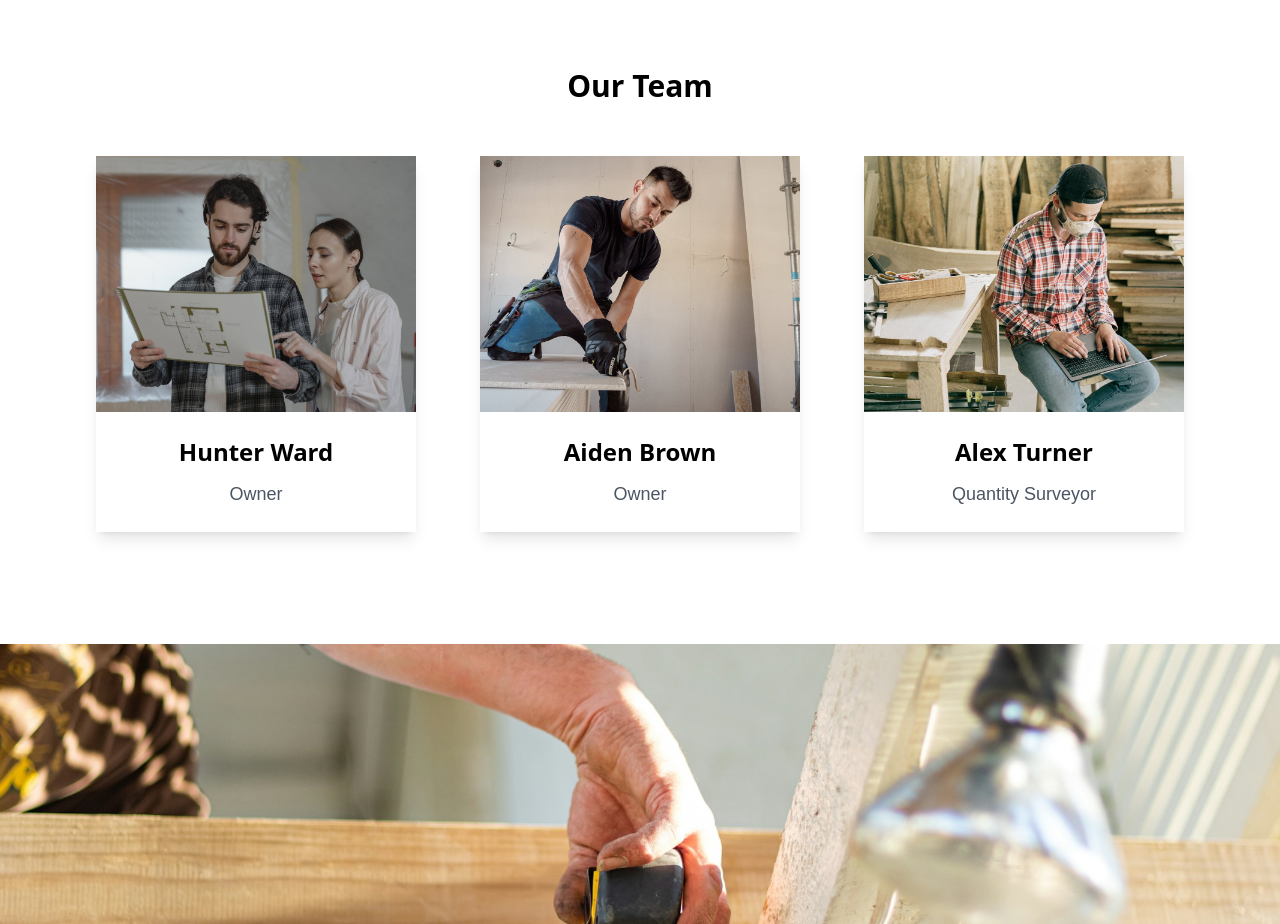
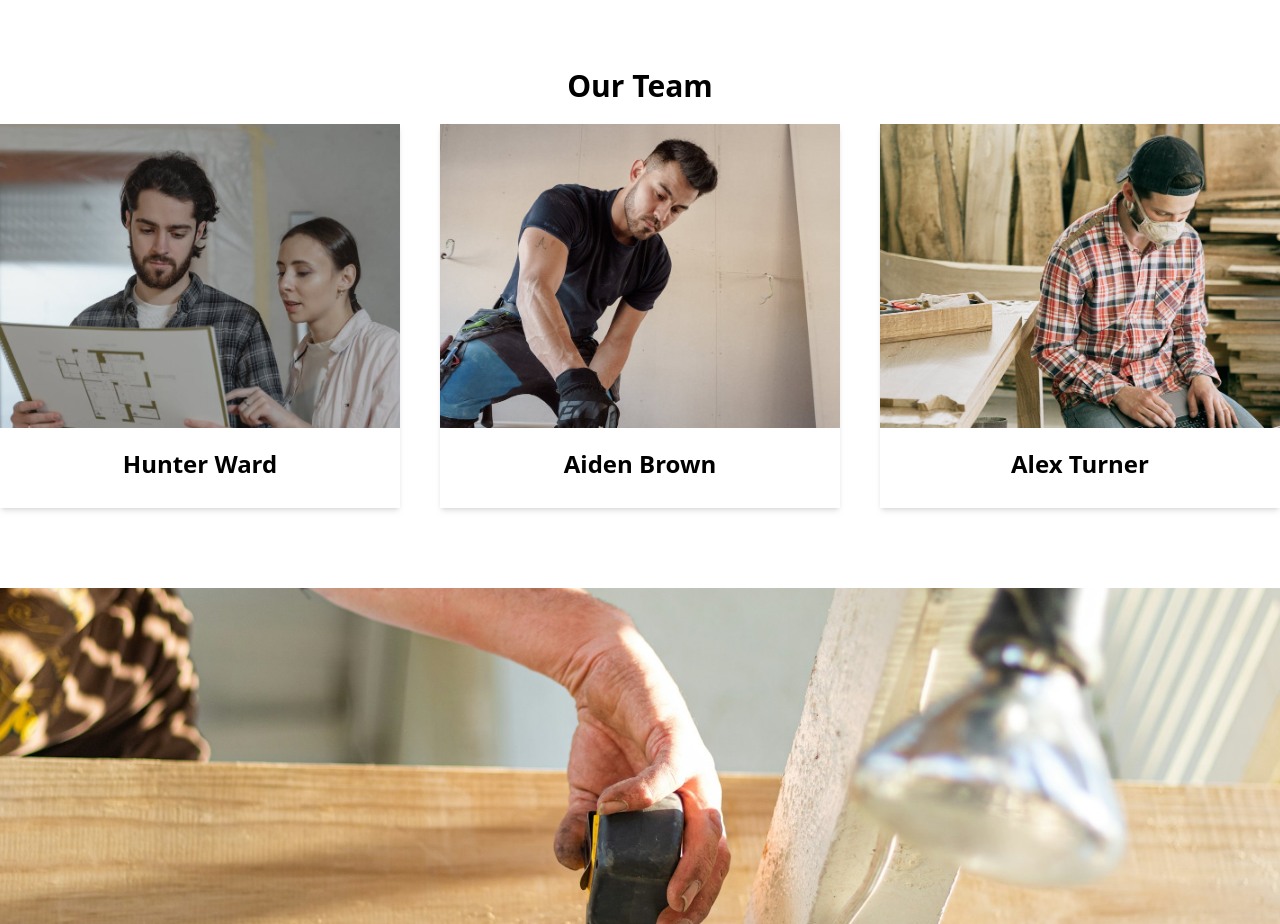
Before and after one commit to LiamB333/black-and-heale, a Next.js app: page /about in a window 1280 px wide. Shown: the part 1420-2344 px from the top of the page. Built offline with nearby package versions, Linux system fonts and the light colour scheme.

Commit message:
add hover effect to team member containers

```diff
--- a/app/_components/About/AboutSection/AboutSection.tsx
+++ b/app/_components/About/AboutSection/AboutSection.tsx
@@ -76,7 +76,7 @@ const AboutSection = () => {
       <div className="container mx-auto my-10">
         <section id="our-team" className="mb-20 text-center mt-24">
           <h2 className="text-3xl text-center font-bold mb-5">Our Team</h2>
-          <div className="flex flex-wrap justify-center gap-8">
+          <div className="grid grid-cols-1 md:grid-cols-2 lg:grid-cols-3 gap-10">
             {teamMembers.map((member, index) => (
               <TeamMembers
                 key={index}
--- a/app/_components/About/TeamMembers/TeamMembers.tsx
+++ b/app/_components/About/TeamMembers/TeamMembers.tsx
@@ -43,9 +43,9 @@ const TeamMembers: React.FC<TeamMembersProps> = ({
   }, [isModalOpen]);
 
   return (
-    <div className="relative flex flex-col items-center text-center bg-white p-0 w-full md:w-1/3 lg:w-1/4 mx-4 my-8 shadow-lg overflow-hidden">
-      {/* Image section */}
-      <div className="relative w-full h-64">
+    <div className="group relative block shadow-md overflow-hidden">
+      {/* Image */}
+      <div className="relative w-full h-96">
         <Image
           src={imageSrc}
           alt={fullName}
@@ -54,15 +54,14 @@ const TeamMembers: React.FC<TeamMembersProps> = ({
           className="absolute inset-0"
         />
       </div>
-      {/* Content section */}
-      <div className="relative z-20 p-6 ">
-        <h3 className="text-2xl font-semibold mb-3">{fullName}</h3>
-        <p className="text-lg text-gray-600">{title}</p>
-      </div>
-      {/* Button section */}
-      <div className="absolute inset-0 flex items-center justify-center transition-opacity duration-300 opacity-0 group-hover:opacity-100 z-10">
+
+      {/* Content */}
+      <div className="absolute bottom-0 left-0 w-full bg-white transition-all duration-300 ease-in-out h-20 group-hover:h-32 p-5 flex flex-col items-center">
+        <h3 className="text-center text-lg sm:text-xl md:text-2xl font-semibold mb-4 transition-transform duration-300 group-hover:-translate-y-1">
+          {fullName}
+        </h3>
         <button
-          className="px-4 py-2 bg-[#9CAE47] text-white rounded-full"
+          className="border border-solid hover:text-[#9CAE47] hover:border-[#9CAE47] border-black text-black py-2 px-4 opacity-0 transition-opacity duration-300 group-hover:opacity-100"
           onClick={openModal}
         >
           View Profile
--- a/app/_components/ProjectGrid/ProjectGrid.tsx
+++ b/app/_components/ProjectGrid/ProjectGrid.tsx
@@ -17,9 +17,8 @@ const ProjectGrid: React.FC<ProjectGridProps> = ({ content }) => {
     <div className="mt-24 pb-24 px-4 md:px-16">
       <div className="grid grid-cols-1 md:grid-cols-2 lg:grid-cols-3 gap-10">
         {content.map((item, index) => (
-          <a
+          <div
             key={index}
-            href={item.link}
             className="group block shadow-md overflow-hidden relative"
           >
             {/* Image */}
@@ -33,7 +32,7 @@ const ProjectGrid: React.FC<ProjectGridProps> = ({ content }) => {
             </div>
 
             {/* Hidden content (title and button) */}
-            <div className="absolute bottom-0 left-0 w-full bg-white transition-all duration-300 ease-in-out h-20 group-hover:h-32 p-4 flex flex-col items-center">
+            <div className="absolute bottom-0 left-0 w-full bg-white transition-all duration-300 ease-in-out h-20 group-hover:h-32 p-5 flex flex-col items-center">
               {/* Centered content */}
               <div className="flex flex-col items-center justify-center">
                 <h1 className="text-center text-lg sm:text-xl md:text-2xl font-semibold mb-4 transition-transform duration-300 group-hover:-translate-y-1">
@@ -41,12 +40,12 @@ const ProjectGrid: React.FC<ProjectGridProps> = ({ content }) => {
                 </h1>
 
                 {/* Button */}
-                <button className="border border-solid border-black text-black py-2 px-4 opacity-0 transition-opacity duration-300 group-hover:opacity-100">
+                <button className="border border-solid border-black text-black py-2 px-4 opacity-0 transition-opacity duration-300 group-hover:opacity-100 hover:text-[#9CAE47] hover:border-[#9CAE47]">
                   View Project
                 </button>
               </div>
             </div>
-          </a>
+          </div>
         ))}
       </div>
     </div>
```
